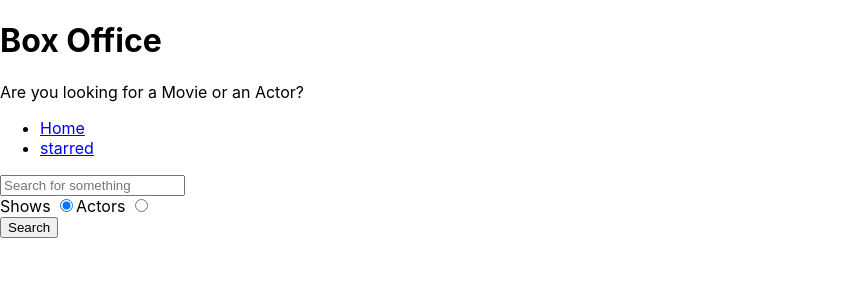
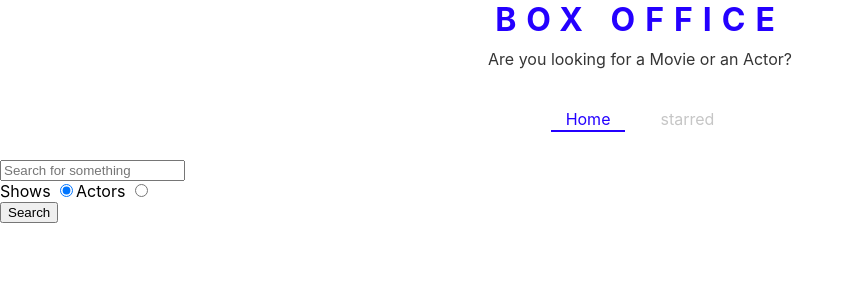
Before and after one commit to natsudragneel5/box-office, a React (Create React App) app: page / in a window 1280 px wide. Shown: the top 300 px of the page, without its empty margins (0-854 px from the left). Built offline with nearby package versions, Linux system fonts and the light colour scheme.

Commit message:
styled nav and title

```diff
--- a/src/App.js
+++ b/src/App.js
@@ -4,9 +4,19 @@
 import Home from './pages/Home';
 import Starred from './pages/Starred';
 import Show from './pages/Show';
+import { ThemeProvider } from 'styled-components';
+
+const theme = {
+  mainColors: {
+    blue: '#2400ff',
+    gray: '#c6c6c6',
+    dark: '#353535',
+  },
+};
 
 function App() {
   return (
+    <ThemeProvider theme={theme}>
       <Switch>
         <Route exact path="/">
           <Home />
@@ -19,6 +29,7 @@
         </Route>
         <Route>Page not foud : ERROR 404</Route>
       </Switch>
+    </ThemeProvider>
   );
 }
 
--- a/src/components/Navs.js
+++ b/src/components/Navs.js
@@ -1,22 +1,29 @@
 /* eslint-disable react/jsx-no-undef */
-import React from "react";
-import { Link } from "react-router-dom";
+import React from 'react';
+import { Link, useLocation } from 'react-router-dom';
+import { NavList, LinkStyled } from './Navs.styled';
 
 const LINKS = [
-  { to: "/", text: "Home" },
-  { to: "/starred", text: "starred" },
+  { to: '/', text: 'Home' },
+  { to: '/starred', text: 'starred' },
 ];
 
 const Navs = () => {
+  const location = useLocation();
   return (
     <div>
-      <ul>
-        {LINKS.map((item) => (
+      <NavList>
+        {LINKS.map(item => (
           <li key={item.to}>
-            <Link to={item.to}>{item.text}</Link>
+            <LinkStyled
+              to={item.to}
+              className={item.to === location.pathname ? 'active' : ''}
+            >
+              {item.text}
+            </LinkStyled>
           </li>
         ))}
-      </ul>
+      </NavList>
     </div>
   );
 };
--- /dev/null
+++ b/src/components/Navs.styled.js
@@ -0,0 +1,41 @@
+import styled from 'styled-components';
+import { Link } from 'react-router-dom';
+
+export const NavList = styled.ul`
+  display: flex;
+  justify-content: center;
+  list-style: none;
+  margin: 0 0 30px;
+  padding: 0;
+`;
+
+export const LinkStyled = styled(Link)`
+  margin: 0 10px;
+  padding: 3px 15px;
+  position: relative;
+  text-decoration: none;
+  color: ${({ theme }) => theme.mainColors.gray};
+  &.active {
+    color: ${({ theme }) => theme.mainColors.blue};
+    &:after {
+      content: '';
+      position: absolute;
+      display: block;
+      height: 2px;
+      left: 0%;
+      bottom: 0;
+      background-color: ${({ theme }) => theme.mainColors.blue};
+      animation: slide-in 0.3s ease-in forwards;
+      @keyframes slide-in {
+        from {
+          left: 50%;
+          width: 0;
+        }
+        to {
+          left: 0%;
+          width: 100%;
+        }
+      }
+    }
+  }
+`;
--- a/src/components/Title.js
+++ b/src/components/Title.js
@@ -1,11 +1,12 @@
 import React from 'react';
+import { TitleWrapper } from './Title.styled';
 
 const Title = ({ title, subtitle }) => {
   return (
-    <div>
+    <TitleWrapper>
       <h1>{title}</h1>
       <p>{subtitle}</p>
-    </div>
+    </TitleWrapper>
   );
 };
 
--- /dev/null
+++ b/src/components/Title.styled.js
@@ -0,0 +1,18 @@
+import styled from 'styled-components';
+
+export const TitleWrapper = styled.div`
+  text-align: center;
+  margin: 0 0 40px;
+
+  h1 {
+    color: ${({ theme }) => theme.mainColors.blue};
+    letter-spacing: 10px;
+    text-transform: uppercase;
+    margin: 0 0 10px;
+  }
+
+  p {
+    color: ${({ theme }) => theme.mainColors.dark};
+    margin: 0;
+  }
+`;
```
Lines whose indentation alone changed are shown as unchanged.
